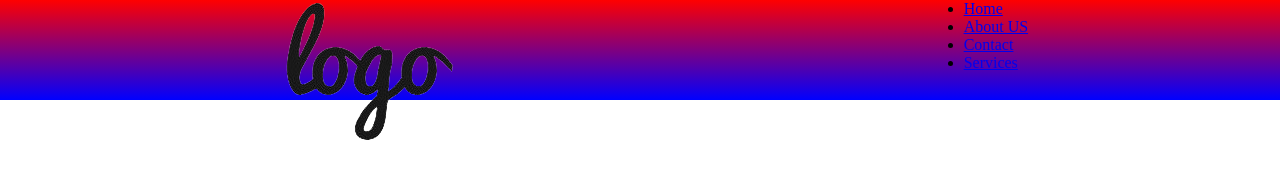
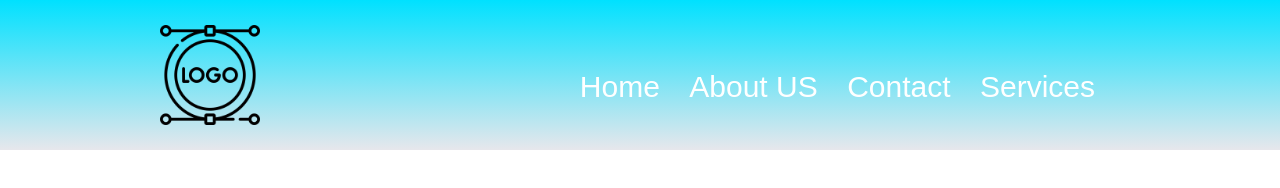
Before and after one commit to muthukumar915/Nav-bar, a plain HTML site: page index.html in a window 1280 px wide. Drawn offline with Linux system fonts and the light colour scheme.

Commit message:
file added

```diff
--- a/index.html
+++ b/index.html
@@ -9,7 +9,7 @@
 
 <div id="menu">
 <div id="menu-img">
-<img src="logo.png" alt="LOGO IMAGE">
+<img src="logo-design.png" alt="LOGO IMAGE">
 </div>
 <div id="items">
 <ul>
--- a/style.css
+++ b/style.css
@@ -3,11 +3,43 @@
     margin: 0;
     padding: 0;
     box-sizing: border-box;
+    font-family:  Arial, sans-serif;
 }
 /* Nav bar css */
 #menu{
-    background: linear-gradient(red,blue);
-    height: 100px;
+    background: linear-gradient(rgb(0, 225, 255),rgb(231, 231, 236));
+    height: 150px;
     display: flex;
+    /* margin-top: 20px; */
     justify-content: space-around;
 }
+#menu-img{
+    margin-top: 25px;
+}
+#menu img{
+    height: 100px;
+    width: 100px;
+
+}
+#items{
+    margin-top: 70px;
+}
+
+ul{
+  list-style-type: none;
+}
+ul li{
+    /* margin-top: 40px; */
+    display: inline;
+    font-size: 30px;
+}
+ul li a{
+    text-decoration: none;
+    color: white;
+    margin-right: 25px;
+}
+ul li a:hover{
+    background-color: white;
+    color: black;
+    padding: 10px;
+}
```
Also changed, not shown: logo-design.png (added).
